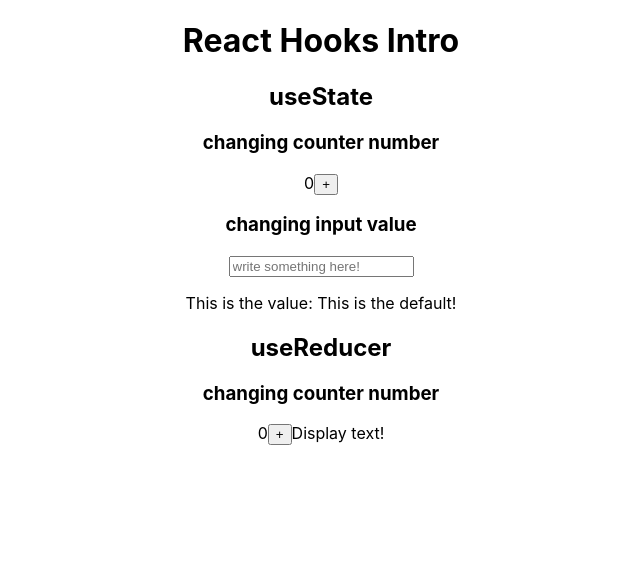
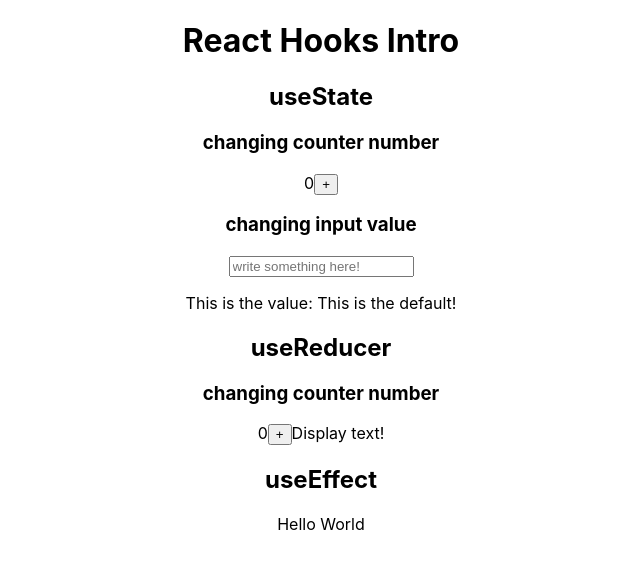
Before and after one commit to irenecodes/hooks-intro, a React (Create React App) app: page / in a window 1280 px wide. Shown: the top 568 px of the page, without its empty margins (319-959 px from the left). Built offline with nearby package versions, Linux system fonts and the light colour scheme; no server answers.

Commit message:
useEffect section donezo

```diff
--- a/package.json
+++ b/package.json
@@ -6,6 +6,7 @@
     "@testing-library/jest-dom": "^5.11.4",
     "@testing-library/react": "^11.1.0",
     "@testing-library/user-event": "^12.1.10",
+    "axios": "^0.24.0",
     "react": "^17.0.2",
     "react-dom": "^17.0.2",
     "react-scripts": "4.0.3",
--- a/src/components/EffectTutorial.jsx
+++ b/src/components/EffectTutorial.jsx
@@ -1,7 +1,27 @@
-import React from 'react';
+import React, { useEffect, useState } from 'react';
+import axios from 'axios';
 
 const EffectTutorial = () => {
-  return <div></div>;
+  const [data, setData] = useState('');
+  // useEffect will be called on rerender (when state changes) and when instantiated. i.e. componentDidMount and setState
+  // primarily used for API calls when loading a page
+  useEffect(() => {
+    console.log('yo the component is instantiated');
+    axios
+      .get('https://jsonplaceholder.typicode.com/comments')
+      .then((response) => {
+        // console.log(response.data);
+        console.log('api is called');
+      });
+    // pass array of all states I want to listen to. here I listen to nothing so useEffect only runs on mount
+  }, []);
+
+  return (
+    <>
+      <h2>useEffect</h2>
+      <section>Hello World</section>
+    </>
+  );
 };
 
 export default EffectTutorial;
```
Also changed, not shown: 1 other file (tests, documents, lock files or other folders).
